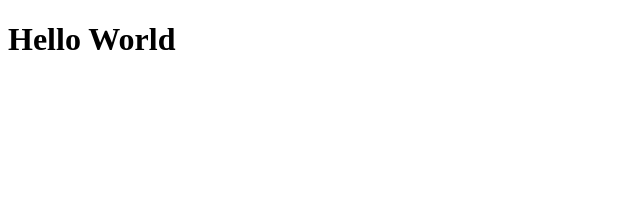
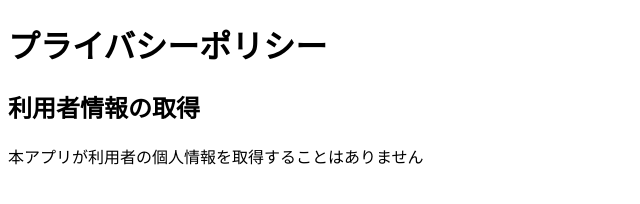
Before and after one commit to arayashiki-game/arayashiki.github.io, a plain HTML site: page index.html in a window 1280 px wide. Shown: the whole page, without its empty margins (0-640 px from the left). Drawn offline with Linux system fonts and the light colour scheme.

Commit message:
privacy policy testing

```diff
--- a/index.html
+++ b/index.html
@@ -1,6 +1,8 @@
 <!DOCTYPE html>
 <html>
 <body>
-<h1>Hello World</h1>
+<h1>プライバシーポリシー</h1>
+  <h2>利用者情報の取得</h2>
+  <p>本アプリが利用者の個人情報を取得することはありません</p>
 </body>
 </html>
```
